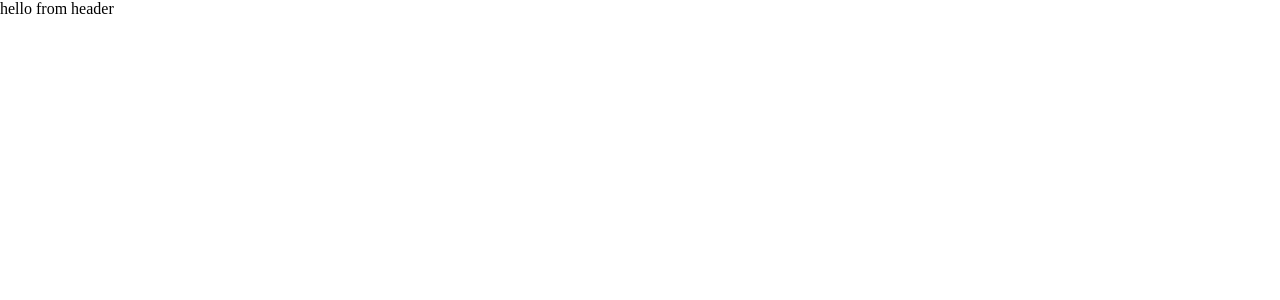
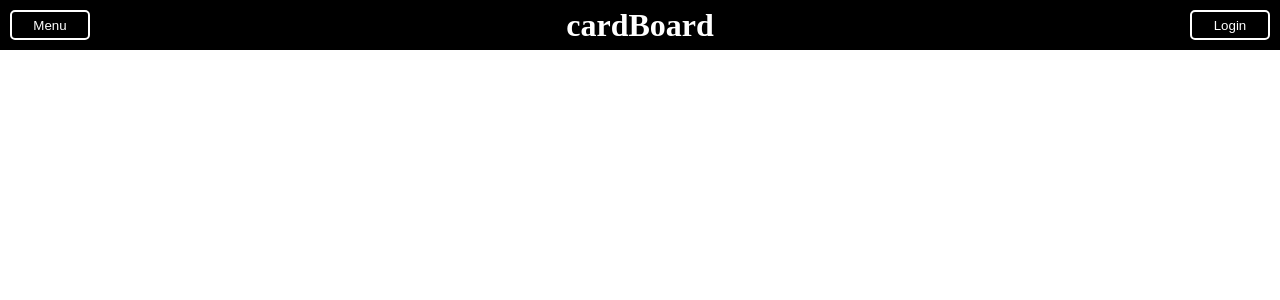
Before and after one commit to Tayvor/cardboard, a React (Vite) app in the folder react-vite/: page / in a window 1280 px wide. Shown: the top 300 px of the page. Built offline with nearby package versions, Linux system fonts and the light colour scheme.

Commit message:
Header component css update.

```diff
--- a/react-vite/index.html
+++ b/react-vite/index.html
@@ -4,7 +4,7 @@
 <head>
   <meta charset="UTF-8" />
   <meta name="viewport" content="width=device-width, initial-scale=1.0" />
-  <title>hello</title>
+  <title>cardBoard</title>
 </head>
 
 <body>
--- a/react-vite/src/components/Header/Header.css
+++ b/react-vite/src/components/Header/Header.css
@@ -0,0 +1,31 @@
+.header {
+  background-color: black;
+  display: flex;
+  justify-content: space-between;
+  align-items: center;
+  height: 50px;
+  padding-right: 10px;
+  padding-left: 10px;
+}
+
+.menuBtn {
+  background-color: black;
+  color: white;
+  border: 2px solid white;
+  border-radius: 5px;
+  width: 80px;
+  height: 30px;
+}
+
+.title {
+  color: white;
+}
+
+.loginBtn {
+  background-color: black;
+  color: white;
+  border: 2px solid white;
+  border-radius: 5px;
+  width: 80px;
+  height: 30px;
+}
--- a/react-vite/src/components/Header/Header.jsx
+++ b/react-vite/src/components/Header/Header.jsx
@@ -3,6 +3,12 @@ import './Header.css';
 
 export default function Header() {
   return (
-    <div>hello from header</div>
+    <div className='header'>
+      <button className="menuBtn btn">Menu</button>
+
+      <h1 className='title'>cardBoard</h1>
+
+      <button className='loginBtn btn'>Login</button>
+    </div>
   )
 }
--- a/react-vite/src/index.css
+++ b/react-vite/src/index.css
@@ -1,3 +1,12 @@
+* {
+  margin: 0;
+}
+
 body {
   margin: 0;
 }
+
+.btn:hover {
+  cursor: pointer;
+  box-shadow: 0 0 3px 3px;
+}
```
